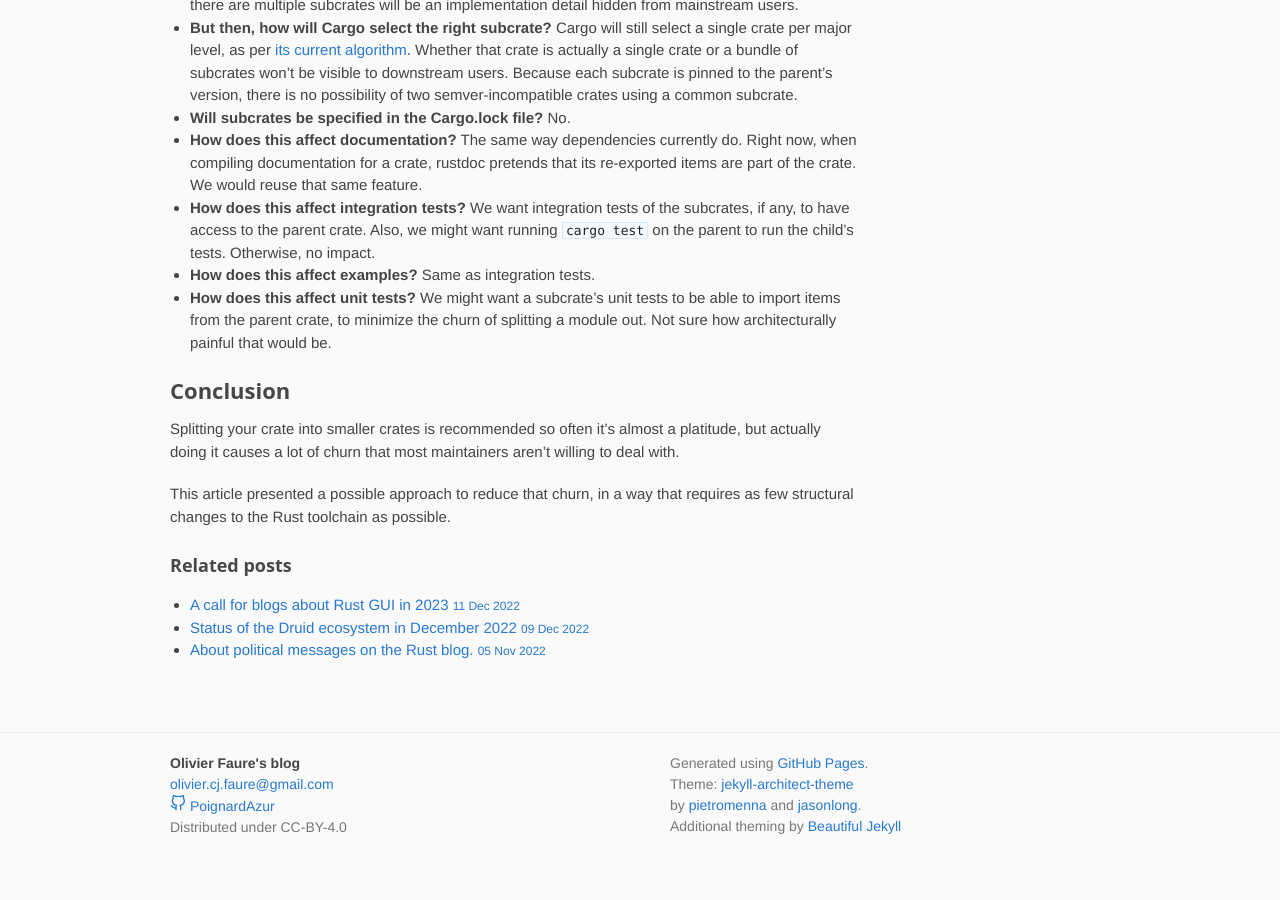
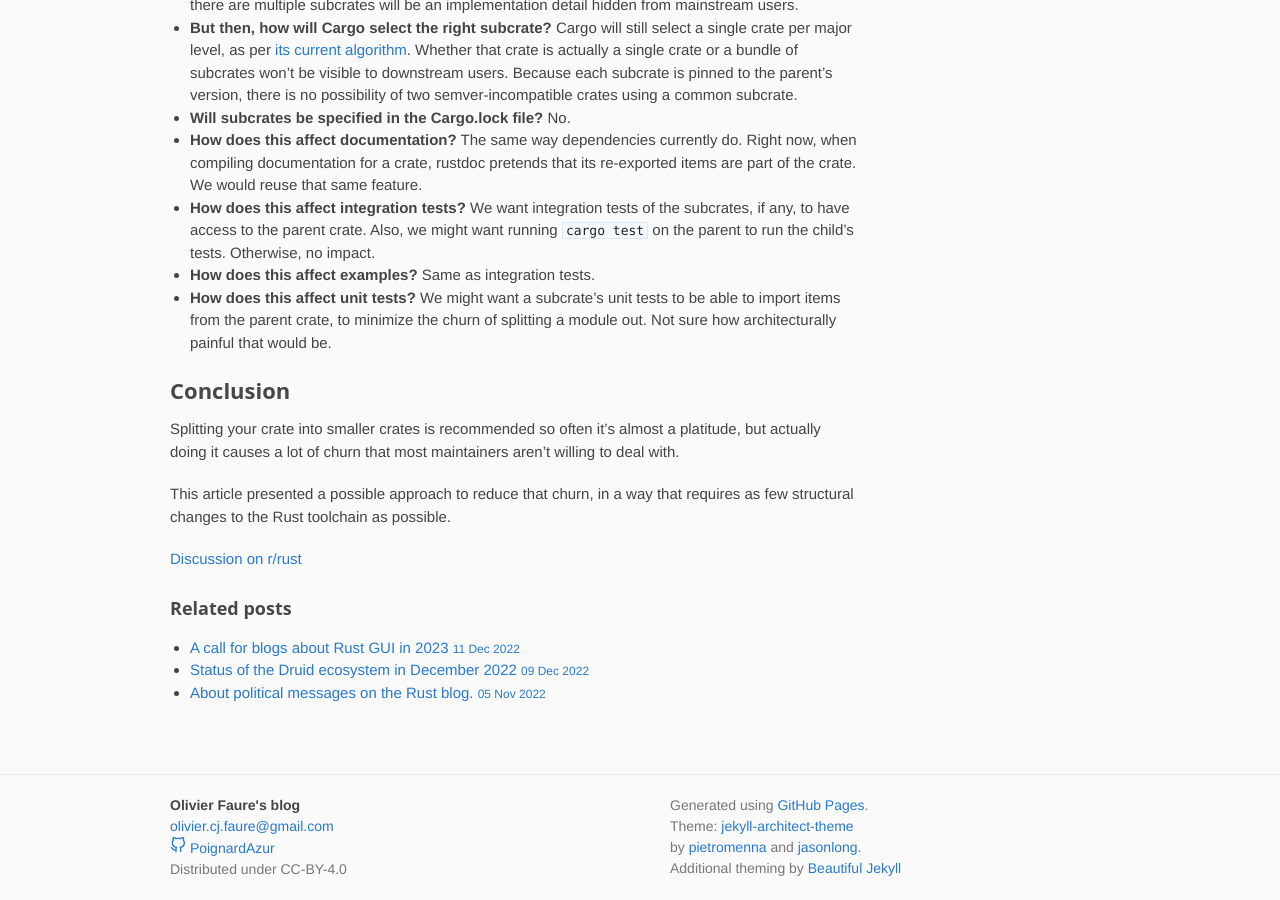
Before and after one commit to PoignardAzur/poignardazur.github.io, a Jekyll site: the page built from _posts/2023-01-24-subcrates.md, in a window 1280 px wide and 900 px high, scrolled down 6215 px. Built offline with Jekyll 4.4.1, drawn with Linux system fonts in a browser that asks for light colours; before the commit the page ends 7073 px from its top, so only the background shows below that.

Commit message:
Add r/rust link to subcrates post

```diff
--- a/_posts/2023-01-24-subcrates.md
+++ b/_posts/2023-01-24-subcrates.md
@@ -205,3 +205,5 @@
 Splitting your crate into smaller crates is recommended so often it's almost a platitude, but actually doing it causes a lot of churn that most maintainers aren't willing to deal with.
 
 This article presented a possible approach to reduce that churn, in a way that requires as few structural changes to the Rust toolchain as possible.
+
+[Discussion on r/rust](https://www.reddit.com/r/rust/comments/10k4q0c/rust_2030_christmas_list_subcrate_dependencies/)
```
